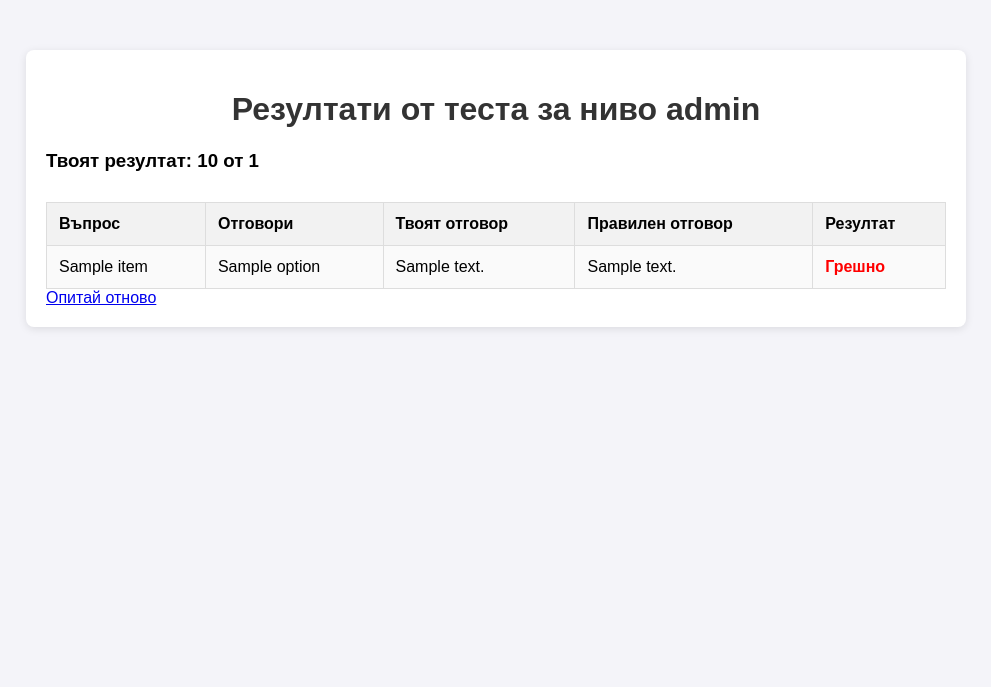
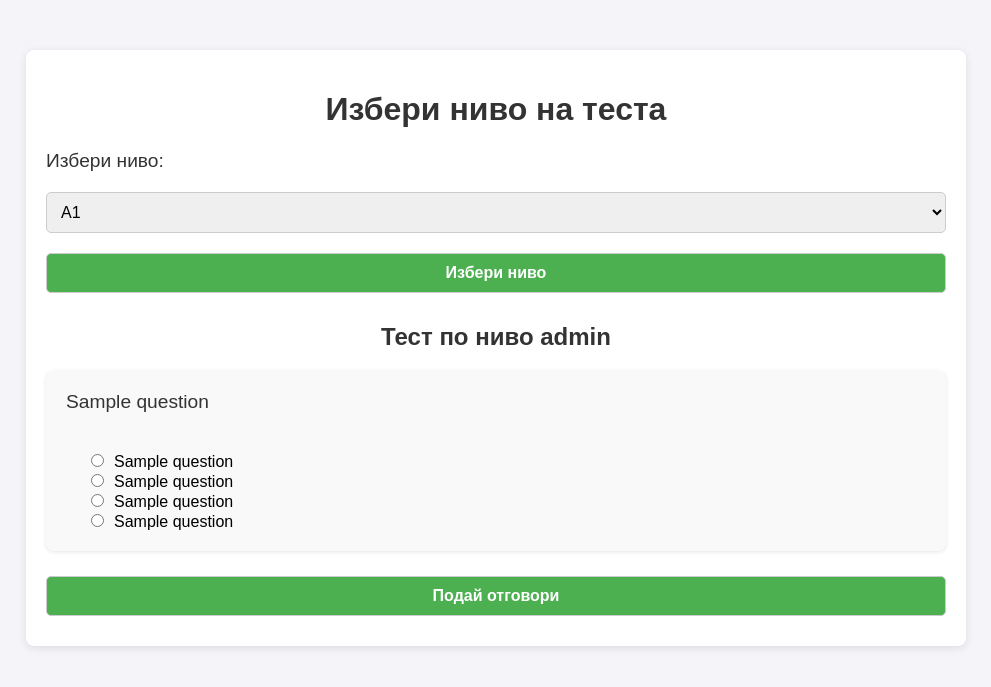
Before and after one commit to koce2109/test_english, a Flask app: template templates/index.html in a window 1280 px wide. Shown: the top 687 px of the page, without its empty margins (144-1135 px from the left). Run offline with Flask 3, Linux system fonts and the light colour scheme; the template is opened without the code that fills it: most values are stand-ins (such as "Sample title", 1, 10 or a date in 2020).

Commit message:
Modified index.html

```diff
--- a/templates/index.html
+++ b/templates/index.html
@@ -3,48 +3,44 @@
 <head>
     <meta charset="UTF-8">
     <meta name="viewport" content="width=device-width, initial-scale=1.0">
-    <title>Резултати</title>
+    <title>Тест по английски</title>
     <link rel="stylesheet" href="static/style.css">
 </head>
 <body>
     <div class="container">
-        <h1>Резултати от теста за ниво {{ level }}</h1>
-        <h3>Твоят резултат: {{ score }} от {{ result_data|length }}</h3>
+        <h1>Избери ниво на теста</h1>
+        <form action="/" method="POST">
+            <label for="level">Избери ниво:</label>
+            <select name="level" id="level">
+                <option value="A1">A1</option>
+                <option value="A2">A2</option>
+                <option value="B1">B1</option>
+                <option value="B2">B2</option>
+                <option value="C1">C1</option>
+                <option value="C2">C2</option>
+            </select>
+            <button type="submit">Избери ниво</button>
+        </form>
 
-        <table>
-            <thead>
-                <tr>
-                    <th>Въпрос</th>
-                    <th>Отговори</th>
-                    <th>Твоят отговор</th>
-                    <th>Правилен отговор</th>
-                    <th>Резултат</th>
-                </tr>
-            </thead>
-            <tbody>
-                {% for item in result_data %}
-                <tr>
-                    <td>{{ item.question }}</td>
-                    <td>
-                        {% for option in item.options %}
-                            {{ option }} <br>
-                        {% endfor %}
-                    </td>
-                    <td>{{ item.user_answer }}</td>
-                    <td>{{ item.correct_answer }}</td>
-                    <td>
-                        {% if item.is_correct %}
-                            <span class="green">Правилно</span>
-                        {% else %}
-                            <span class="red">Грешно</span>
-                        {% endif %}
-                    </td>
-                </tr>
-                {% endfor %}
-            </tbody>
-        </table>
+        {% if questions %}
+        <h2>Тест по ниво {{ level }}</h2>
+        <form method="POST" action="/result">
+            <input type="hidden" name="level" value="{{ level }}"> <!-- Запазваме нивото -->
 
-        <a href="/">Опитай отново</a>
+            {% for question in questions %}
+            <div class="question-container">
+                <label>{{ question[2] }}</label><br>
+                <div class="answer-options">
+                    <input type="radio" name="answers[{{ question[0] }}]" value="{{ question[3] }}">{{ question[3] }}<br>
+                    <input type="radio" name="answers[{{ question[0] }}]" value="{{ question[4] }}">{{ question[4] }}<br>
+                    <input type="radio" name="answers[{{ question[0] }}]" value="{{ question[5] }}">{{ question[5] }}<br>
+                    <input type="radio" name="answers[{{ question[0] }}]" value="{{ question[6] }}">{{ question[6] }}<br>
+                </div>
+            </div>
+            {% endfor %}
+            <button type="submit">Подай отговори</button>
+        </form>
+        {% endif %}
     </div>
 </body>
 </html>
```
